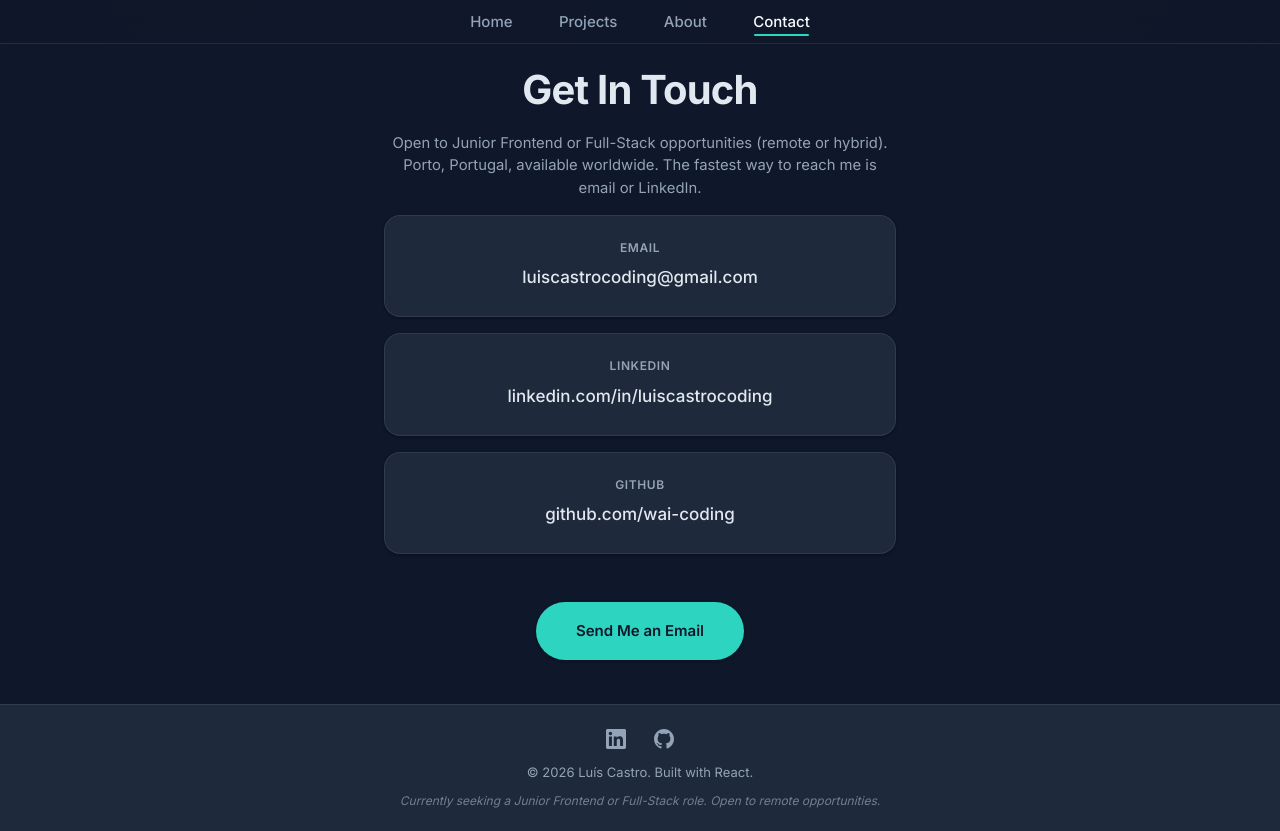
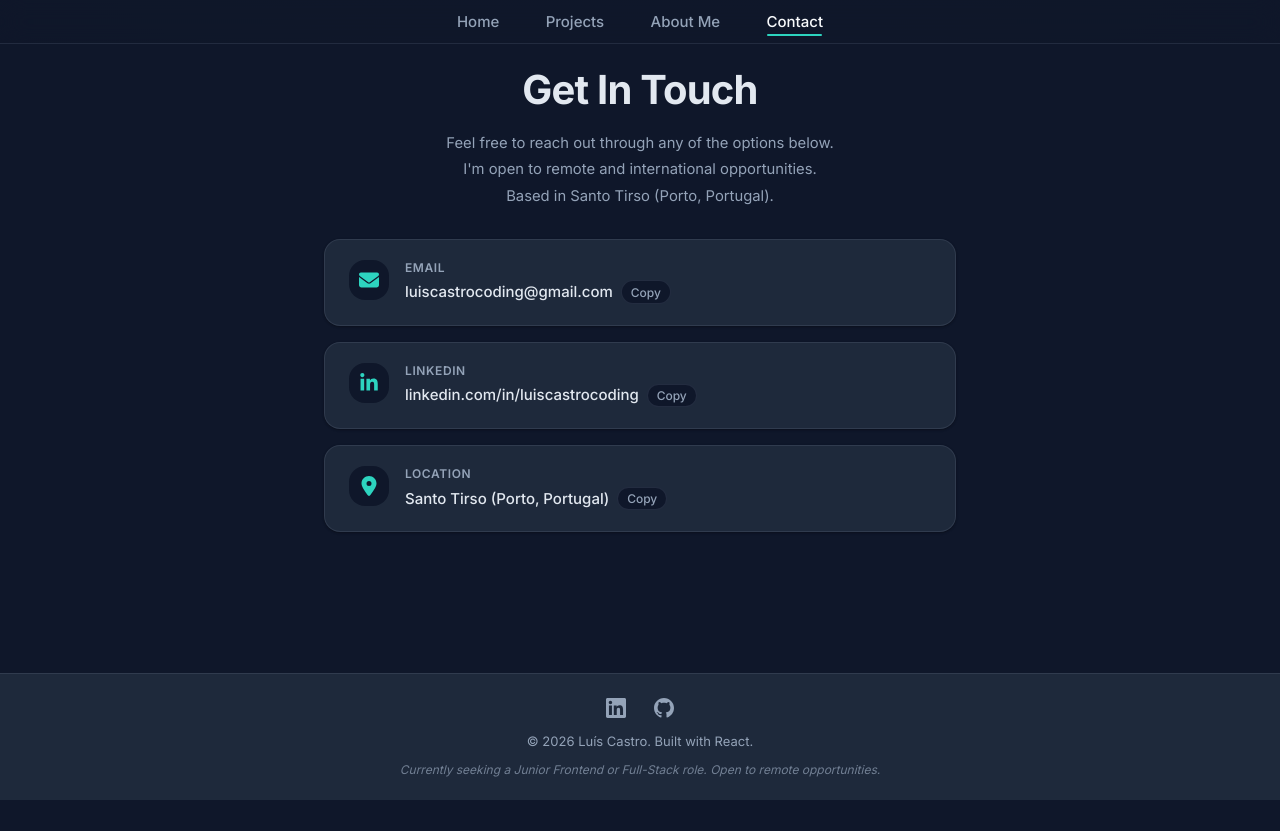
Before and after one commit to wai-coding/luis-castro-web-dev-portfolio, a React (Vite) app: page /contact in a window 1280 px wide. After the commit the page ends 800 px from the top, so only its background shows below. Built offline with nearby package versions, Linux system fonts and the light colour scheme.

Commit message:
Updated Contact page

```diff
--- a/src/components/Header/Header.jsx
+++ b/src/components/Header/Header.jsx
@@ -44,7 +44,7 @@ function Header() {
                 className={`nav-link ${currentPath === '/about' ? 'active' : ''}`}
                 aria-current={currentPath === '/about' ? 'page' : undefined}
               >
-                About
+                About Me
               </Link>
             </li>
             <li>
--- a/src/index.css
+++ b/src/index.css
@@ -138,6 +138,19 @@ button {
   color: var(--color-primary);
 }
 
+/* Reusable page description */
+.page-description {
+  font-size: 0.925rem;
+  color: var(--muted);
+  text-align: center;
+  max-width: 800px;
+  margin-left: auto;
+  margin-right: auto;
+  margin-bottom: 1rem;
+  line-height: 1.5;
+  width: 100%;
+}
+
 /* Utility class for screen readers only */
 .sr-only {
   position: absolute;
--- a/src/pages/About/About.css
+++ b/src/pages/About/About.css
@@ -22,18 +22,6 @@
   margin: 0 0 1rem 0;
   text-align: center;
   letter-spacing: -0.02em;
-}
-
-.about .projects-description {
-  font-size: 0.925rem;
-  color: var(--muted);
-  text-align: center;
-  max-width: 800px;
-  margin-left: auto;
-  margin-right: auto;
-  margin-bottom: 1rem;
-  line-height: 1.5;
-  width: 100%;
 }
 
 /* ---- Sections ---- */
--- a/src/pages/About/About.jsx
+++ b/src/pages/About/About.jsx
@@ -7,7 +7,7 @@ function About() {
 
         {/* Page Header */}
         <h1 className="page-title">About Me</h1>
-        <p className="projects-description">
+        <p className="page-description">
           A structured and system-oriented Junior Full Stack Developer with a background in technology-driven creative fields. Focused on building scalable applications using modern JavaScript technologies and clean architecture principles.
         </p>
 
--- a/src/pages/Contact/Contact.css
+++ b/src/pages/Contact/Contact.css
@@ -2,19 +2,19 @@
    CONTACT PAGE STYLES
    =================== */
 
-.contact {
+.contact-page {
   min-height: calc(100vh - 200px);
   background-color: var(--bg);
 }
 
 .contact-container {
-  max-width: 560px;
+  max-width: 680px;
   margin: 0 auto;
   padding: 1.25rem var(--page-padding) 2.75rem;
   text-align: center;
 }
 
-.contact .page-title {
+.contact-page .page-title {
   font-size: clamp(2rem, 5vw, 2.5rem);
   font-weight: 700;
   color: var(--text);
@@ -23,37 +23,63 @@
   letter-spacing: -0.02em;
 }
 
-.contact .projects-description {
-  font-size: 0.925rem;
-  color: var(--muted);
-  text-align: center;
-  max-width: 800px;
-  margin-left: auto;
-  margin-right: auto;
-  margin-bottom: 1rem;
-  line-height: 1.5;
-  width: 100%;
+.contact-page .page-description {
+  display: flex;
+  flex-direction: column;
+  gap: 0.25rem;
+  margin-bottom: 2rem;
 }
 
-/* Contact Cards */
-.contact-options {
-  display: flex;
-  flex-direction: column;
+.contact-page .page-description p {
+  margin: 0;
+}
+
+/* Contact Cards Grid */
+.contact-grid {
+  display: grid;
+  grid-template-columns: 1fr;
   gap: 1rem;
-  margin-bottom: 3rem;
 }
 
 .contact-card {
+  display: flex;
+  align-items: flex-start;
+  gap: 1rem;
   background-color: var(--surface);
-  padding: 1.5rem 2rem;
+  padding: 1.25rem 1.5rem;
   border-radius: var(--radius-lg);
   border: 1px solid var(--border);
   box-shadow: var(--shadow-sm);
-  transition: box-shadow var(--transition-fast);
+  text-align: left;
+  transition: border-color var(--transition-fast), box-shadow var(--transition-fast);
 }
 
 .contact-card:hover {
+  border-color: var(--color-primary);
   box-shadow: var(--shadow-md);
+}
+
+/* Icon */
+.contact-icon {
+  display: flex;
+  align-items: center;
+  justify-content: center;
+  flex-shrink: 0;
+  width: 40px;
+  height: 40px;
+  border-radius: var(--radius-lg);
+  background-color: var(--bg);
+  color: var(--color-primary);
+}
+
+.contact-icon svg {
+  width: 20px;
+  height: 20px;
+}
+
+/* Text block */
+.contact-text {
+  min-width: 0;
 }
 
 .contact-label {
@@ -62,61 +88,90 @@
   color: var(--muted);
   text-transform: uppercase;
   letter-spacing: 0.05em;
-  margin: 0 0 0.5rem 0;
+  margin: 0 0 0.25rem 0;
 }
 
 .contact-link {
-  font-size: 1.0625rem;
+  font-size: 0.9375rem;
   color: var(--text);
   text-decoration: none;
   font-weight: 500;
+  word-break: break-all;
   transition: color var(--transition-fast);
 }
 
 .contact-link:hover {
   color: var(--color-primary);
+  text-decoration: underline;
 }
 
-/* Email CTA Button */
-.email-cta {
-  margin-top: 2rem;
+.contact-link:focus-visible {
+  outline: 2px solid var(--color-primary);
+  outline-offset: 2px;
+  border-radius: 2px;
 }
 
-.email-button {
-  display: inline-block;
-  background-color: var(--color-primary);
-  color: var(--bg);
-  padding: 1rem 2.5rem;
-  border-radius: var(--radius-full);
-  text-decoration: none;
-  font-weight: 600;
+.contact-value {
   font-size: 0.9375rem;
-  box-shadow: var(--shadow-sm);
-  transition: transform var(--transition-fast), box-shadow var(--transition-fast), background-color var(--transition-fast);
+  color: var(--text);
+  font-weight: 500;
 }
 
-.email-button:hover {
-  background-color: var(--color-primary-dark);
-  transform: translateY(-2px);
-  box-shadow: var(--shadow-md);
+/* Value row with copy button */
+.contact-value-row {
+  display: flex;
+  align-items: center;
+  gap: 0.5rem;
+  flex-wrap: wrap;
+}
+
+/* Copy button */
+.copy-btn {
+  font-size: 0.75rem;
+  font-weight: 500;
+  color: var(--muted);
+  background: var(--bg);
+  border: 1px solid var(--border);
+  border-radius: var(--radius-lg);
+  padding: 0.2rem 0.55rem;
+  cursor: pointer;
+  white-space: nowrap;
+  transition: color var(--transition-fast), border-color var(--transition-fast), background-color var(--transition-fast);
+}
+
+.copy-btn:hover {
+  color: var(--color-primary);
+  border-color: var(--color-primary);
+}
+
+.copy-btn:focus-visible {
+  outline: 2px solid var(--color-primary);
+  outline-offset: 2px;
+  border-radius: var(--radius-lg);
+}
+
+/* Copy feedback */
+.copy-feedback {
+  font-size: 0.75rem;
+  color: var(--color-primary);
+  font-weight: 500;
+  white-space: nowrap;
 }
 
 /* ===================
    MOBILE RESPONSIVE
    =================== */
 
-@media (max-width: 768px) {
+@media (max-width: 600px) {
   .contact-container {
     padding: 1.25rem var(--page-padding) 2.75rem;
   }
 
-  .contact .page-title {
+  .contact-page .page-title {
     font-size: 2rem;
   }
 
-
-
   .contact-card {
-    padding: 1.25rem 1.5rem;
+    padding: 1.25rem 1.25rem;
   }
 }
--- a/src/pages/Contact/Contact.jsx
+++ b/src/pages/Contact/Contact.jsx
@@ -1,3 +1,4 @@
+import { useState } from 'react';
 import './Contact.css';
 
 /**
@@ -6,69 +7,127 @@ import './Contact.css';
  * Simple contact section with email and social links.
  * No backend required - just direct links.
  *
- * NOTE: The email link uses mailto: which opens the user's
- * default email client. This is the simplest approach
- * without needing a backend.
+ * Uses inline SVG icons to avoid extra dependencies.
  */
 function Contact() {
+  const [copiedField, setCopiedField] = useState(null);
+
+  const handleCopy = (text, field) => {
+    navigator.clipboard.writeText(text).then(() => {
+      setCopiedField(field);
+      setTimeout(() => setCopiedField(null), 1500);
+    });
+  };
+
   return (
-    <main className="contact">
+    <main className="contact-page">
       <div className="contact-container">
         {/* Page Header */}
         <h1 className="page-title">Get In Touch</h1>
-        <p className="projects-description">
-          Open to Junior Frontend or Full-Stack opportunities (remote or hybrid).
-          Porto, Portugal, available worldwide. The fastest way to reach me is email or LinkedIn.
-        </p>
+        <div className="page-description">
+          <p>Feel free to reach out through any of the options below.</p>
+          <p>I&apos;m open to remote and international opportunities.</p>
+          <p>Based in Santo Tirso (Porto, Portugal).</p>
+        </div>
 
-        {/* Contact Options */}
-        <div className="contact-options">
+        {/* Contact Cards */}
+        <div className="contact-grid">
           {/* Email */}
           <div className="contact-card">
+            <span className="contact-icon" aria-hidden="true">
+              <svg xmlns="http://www.w3.org/2000/svg" viewBox="0 0 512 512" fill="currentColor" width="24" height="24">
+                <path d="M48 64C21.5 64 0 85.5 0 112c0 15.1 7.1 29.3 19.2 38.4L236.8 313.6c11.4 8.5 27 8.5 38.4 0L492.8 150.4c12.1-9.1 19.2-23.3 19.2-38.4c0-26.5-21.5-48-48-48H48zM0 176V384c0 35.3 28.7 64 64 64H448c35.3 0 64-28.7 64-64V176L294.4 339.2c-22.8 17.1-54 17.1-76.8 0L0 176z"/>
+              </svg>
+            </span>
+            <div className="contact-text">
               <h2 className="contact-label">Email</h2>
+              <div className="contact-value-row">
                 <a
                   href="mailto:luiscastrocoding@gmail.com"
                   className="contact-link"
+                  aria-label="Send email to luiscastrocoding@gmail.com"
                 >
                   luiscastrocoding@gmail.com
                 </a>
+                <button
+                  className="copy-btn"
+                  onClick={() => handleCopy('luiscastrocoding@gmail.com', 'email')}
+                  aria-label="Copy email"
+                >
+                  Copy
+                </button>
+                {copiedField === 'email' && (
+                  <span className="copy-feedback">Email copied</span>
+                )}
+              </div>
+            </div>
           </div>
 
           {/* LinkedIn */}
           <div className="contact-card">
+            <span className="contact-icon" aria-hidden="true">
+              <svg xmlns="http://www.w3.org/2000/svg" viewBox="0 0 448 512" fill="currentColor" width="24" height="24">
+                <path d="M100.28 448H7.4V148.9h92.88zM53.79 108.1C24.09 108.1 0 83.5 0 53.8a53.79 53.79 0 0 1 107.58 0c0 29.7-24.1 54.3-53.79 54.3zM447.9 448h-92.68V302.4c0-34.7-.7-79.2-48.29-79.2-48.29 0-55.69 37.7-55.69 76.7V448h-92.78V148.9h89.08v40.8h1.3c12.4-23.5 42.69-48.3 87.83-48.3 93.97 0 111.31 61.9 111.31 142.3V448z"/>
+              </svg>
+            </span>
+            <div className="contact-text">
               <h2 className="contact-label">LinkedIn</h2>
+              <div className="contact-value-row">
                 <a
-              href="https://www.linkedin.com/in/luiscastrocoding"
+                  href="https://www.linkedin.com/in/luiscastrocoding/"
                   target="_blank"
                   rel="noopener noreferrer"
                   className="contact-link"
+                  aria-label="Visit LinkedIn profile"
                 >
                   linkedin.com/in/luiscastrocoding
                 </a>
+                <button
+                  className="copy-btn"
+                  onClick={() => handleCopy('https://www.linkedin.com/in/luiscastrocoding/', 'linkedin')}
+                  aria-label="Copy LinkedIn"
+                >
+                  Copy
+                </button>
+                {copiedField === 'linkedin' && (
+                  <span className="copy-feedback">LinkedIn copied</span>
+                )}
               </div>
-
-          {/* GitHub */}
-          <div className="contact-card">
-            <h2 className="contact-label">GitHub</h2>
-            <a
-              href="https://github.com/wai-coding"
-              target="_blank"
-              rel="noopener noreferrer"
-              className="contact-link"
-            >
-              github.com/wai-coding
-            </a>
             </div>
           </div>
 
-        {/* Alternative: Direct Email Button */}
-        <div className="email-cta">
+          {/* Location */}
+          <div className="contact-card">
+            <span className="contact-icon" aria-hidden="true">
+              <svg xmlns="http://www.w3.org/2000/svg" viewBox="0 0 384 512" fill="currentColor" width="24" height="24">
+                <path d="M215.7 499.2C267 435 384 279.4 384 192C384 86 298 0 192 0S0 86 0 192c0 87.4 117 243 168.3 307.2c12.3 15.3 35.1 15.3 47.4 0zM192 128a64 64 0 1 1 0 128 64 64 0 1 1 0-128z"/>
+              </svg>
+            </span>
+            <div className="contact-text">
+              <h2 className="contact-label">Location</h2>
+              <div className="contact-value-row">
                 <a
-            href="mailto:luiscastrocoding@gmail.com"
-            className="email-button"
+                  href="https://www.google.com/maps/search/?api=1&query=Vila%20das%20Aves%2C%20Santo%20Tirso%2C%20Portugal"
+                  target="_blank"
+                  rel="noreferrer"
+                  className="contact-link"
+                  aria-label="Open location in Google Maps"
                 >
-            Send Me an Email
+                  Santo Tirso (Porto, Portugal)
                 </a>
+                <button
+                  className="copy-btn"
+                  onClick={() => handleCopy('Santo Tirso (Porto, Portugal)', 'location')}
+                  aria-label="Copy location"
+                >
+                  Copy
+                </button>
+                {copiedField === 'location' && (
+                  <span className="copy-feedback">Location copied</span>
+                )}
+              </div>
+            </div>
+          </div>
         </div>
       </div>
     </main>
--- a/src/pages/Projects/Projects.css
+++ b/src/pages/Projects/Projects.css
@@ -20,19 +20,6 @@
   margin: 0 0 1rem 0;
   text-align: center;
   letter-spacing: -0.02em;
-}
-
-/* Projects Description - Explicitly Centered */
-.projects-description {
-  font-size: 0.925rem;
-  color: var(--muted);
-  text-align: center;
-  max-width: 800px;
-  margin-left: auto;
-  margin-right: auto;
-  margin-bottom: 1rem;
-  line-height: 1.5;
-  width: 100%;
 }
 
 /* Filters Toggle & Panel */
--- a/src/pages/Projects/Projects.jsx
+++ b/src/pages/Projects/Projects.jsx
@@ -51,7 +51,7 @@ function Projects() {
       <div className="projects-container">
         {/* Page Header */}
         <h1 className="page-title">My Projects</h1>
-        <p className="projects-description">
+        <p className="page-description">
           Selected projects built during and after my bootcamp, focused on real-world features such as authentication, CRUD, filtering, and clean UI patterns. Click any project to see key features, what I learned, and the repos.
         </p>
 
```
Lines whose indentation alone changed are shown as unchanged.
